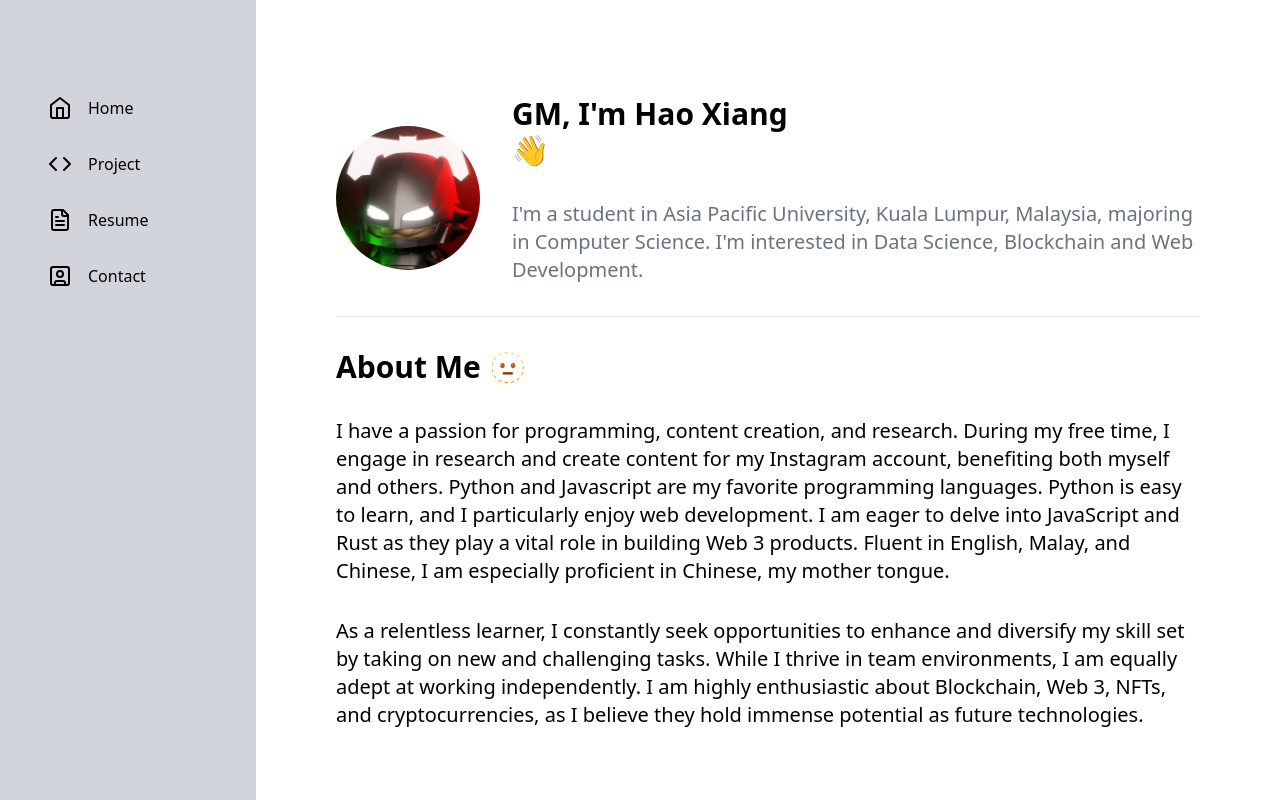
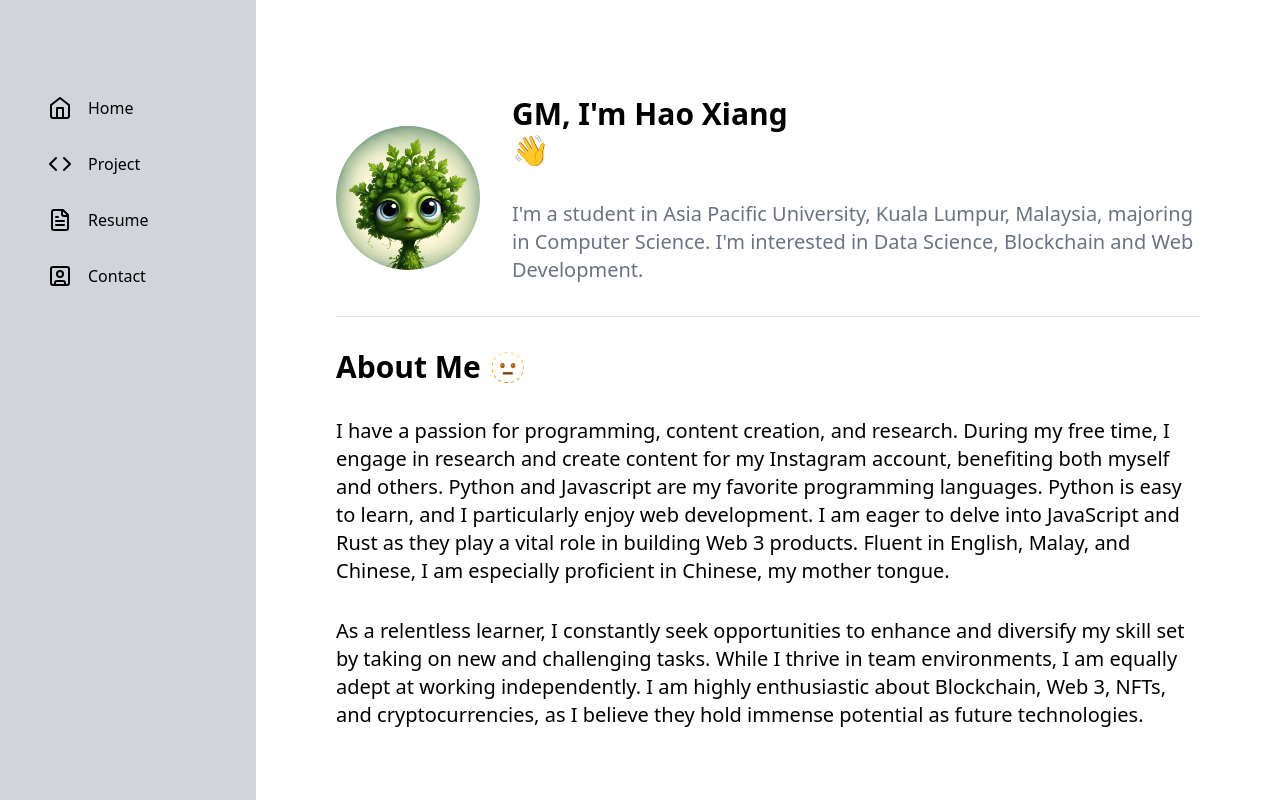
Before and after one commit to haoxiang14/portfolio-v2, a Nuxt app: page / in a window 1280 px wide. Shown: the top 800 px of the page. Built offline with nearby package versions, Linux system fonts and the light colour scheme.

Commit message:
Change favicon and homepage image

```diff
--- a/pages/index.vue
+++ b/pages/index.vue
@@ -1,7 +1,7 @@
 <template>
     <div class="px-4 lg:px-20 py-4 lg:py-20">
         <div class="flex items-center flex-col lg:flex-row">
-            <img src="~/assets/nftnear.png" alt="pfp-near" class="w-36 h-36 rounded-full mx-auto lg:mx-0"/>
+            <img src="~/assets/cilantro.jpeg" alt="pfp-near" class="w-36 h-36 rounded-full mx-auto lg:mx-0"/>
             <div class="lg:grid lg:grid-col-4 py-4 lg:pb-8 lg:pl-8">
                 <h1 class="lg:col-span-1 text-2xl lg:text-3xl font-bold text-center lg:text-left"> GM, I'm Hao Xiang 👋 </h1>
                 <p class="text-gray-500 lg:col-span-3 lg:text-xl pt-4 lg:pt-8"> I'm a student in Asia Pacific University, Kuala Lumpur, Malaysia, majoring in Computer Science. I'm interested in Data Science, Blockchain and Web Development. </p>
```
Also changed, not shown: assets/cilantro.jpeg (added), 1 other file (tests, documents, lock files or other folders).
